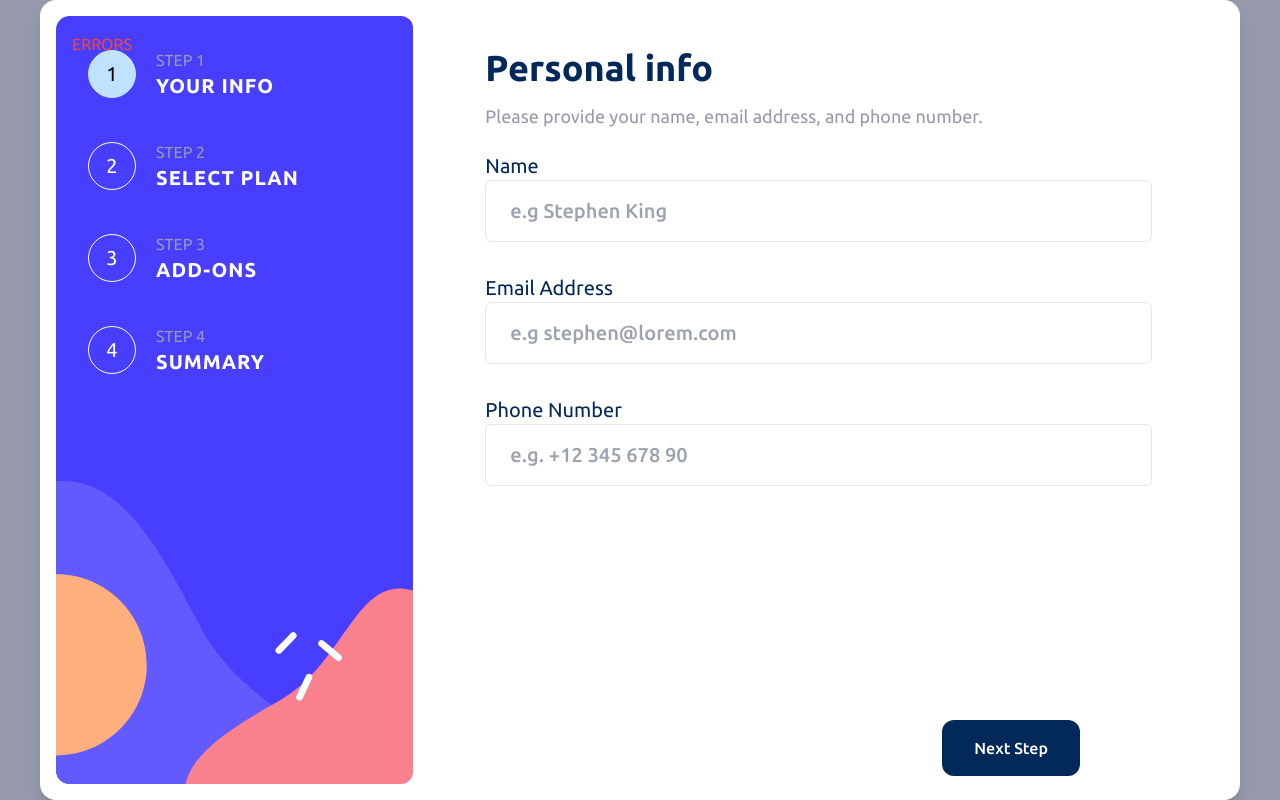
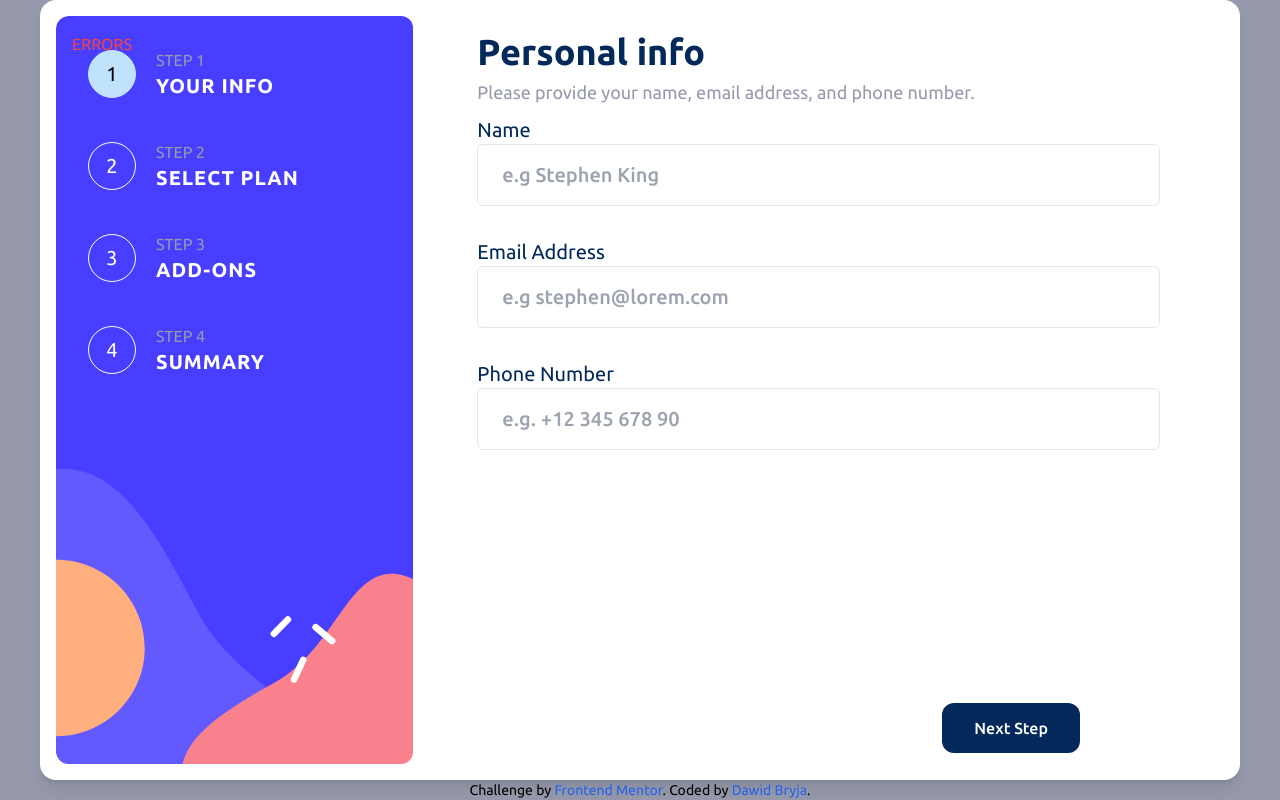
Before and after one commit to DBryja/multi-step-form, a React (Create React App) app: page / in a window 1280 px wide. Built offline with nearby package versions, Linux system fonts and the light colour scheme.

Commit message:
Add styling

```diff
--- a/src/App.tsx
+++ b/src/App.tsx
@@ -182,7 +182,12 @@ function App() {
             name="phone"
             key={key}
             control={control}
-            rules={{ required: true, minLength: 5, maxLength: 18, validate: { isPhoneNumber } }}
+            rules={{
+              required: true,
+              minLength: { value: 7, message: "Must be at least 7 characters" },
+              maxLength: { value: 18, message: "Max length is 18 characters" },
+              validate: { isPhoneNumber },
+            }}
             render={({ field: { onChange, onBlur } }) => (
               <TextInput
                 onChange={onChange}
@@ -291,6 +296,9 @@ function App() {
             )}
           />
         ),
+        (key) => (
+          <PayToggle key={key} name="payingMethod" handleChange={updatePayingMethod} payingMethod={data.payingMethod} />
+        ),
       ],
       menuItem: menuSteps[2],
     },
@@ -299,7 +307,8 @@ function App() {
       stepDesc: "Double-check everything looks OK before confirming.",
       fields: [
         (key) => (
-          <div key={key} className="flex flex-row justify-between">
+          <div className="bg-cgray-100 p-4 md:p-8 rounded-xl md:text-xl">
+            <div key={key} className="flex flex-row justify-between pb-2 md:pb-6">
               <div>
                 <p className="capitalize font-medium">
                   {data.plan} ({data.payingMethod})
@@ -309,30 +318,31 @@ function App() {
                     e.preventDefault();
                     updatePayingMethod();
                   }}
+                  className="underline decoration-2 text-cgray-400 transition-colors hover:text-cblue-600"
                 >
                   Change
                 </button>
               </div>
               <p>{printPricing(fieldValues.radioInputs[data.plan].price)}</p>
             </div>
-        ),
-        (key) => (
-          <div key={key}>
+
+            <div className="flex flex-col text-cgray-400 gap-3 md:gap-6 [&:has(div)]:border-t [&:has(div)]:pt-3 [&:has(div)]:md:pt-6">
               {Object.keys(data.addOns).map((addOn, index) =>
                 data.addOns[addOn as AddOns] ? (
                   <div key={index} className="flex flex-row justify-between">
                     {fieldValues.checkboxes[addOn].heading}
-                  <p>{printPricing(fieldValues.checkboxes[addOn].price)}</p>
+                    <p className="text-cblue-600">+{printPricing(fieldValues.checkboxes[addOn].price)}</p>
                   </div>
                 ) : (
                   ""
                 )
               )}
             </div>
+          </div>
         ),
         (key) => (
-          <div key={key} className="flex flex-row justify-between">
-            Total: <p>{printPricing(price)}</p>
+          <div key={key} className="flex flex-row justify-between px-4 text-cgray-400 text-l md:text-2xl">
+            Total: (per {isYearly ? "year" : "month"})<p className="text-cblue-700 font-bold">{printPricing(price)}</p>
           </div>
         ),
       ],
@@ -343,11 +353,11 @@ function App() {
   const onSubmit: SubmitHandler<IFormInput> = (data: any) => console.log(data);
 
   return (
-    <div className="min-h-screen flex flex-row justify-center items-center bg-cgray-400">
-      <div className="w-full max-md:min-h-screen md:p-4 md:h-screen md:max-h-[800px] md:max-w-[1200px] bg-white md:flex md:items-center md:rounded-2xl md:shadow-lg">
-        <div className="max-md:min-h-screen w-full grid max-md:grid-rows-[min-content_1fr_min-content] md:grid-cols-[1fr_2fr] md:grid-rows-[1fr_60px] md:h-full md:relative md:gap-x-12 md:pr-12">
+    <div className="h-screen flex flex-col justify-center items-center bg-cgray-400">
+      <div className="h-full w-full md:p-4 md:h-csreen md:max-h-[800px] md:max-w-[1200px] bg-white md:flex md:items-center md:rounded-2xl md:shadow-lg">
+        <div className="h-[calc(100%-20px)] md:w-full grid max-md:grid-rows-[min-content_1fr_min-content] md:grid-cols-[1fr_2fr] md:grid-rows-[1fr_60px] md:h-full md:relative md:gap-x-12 md:pr-12">
           <StepMenu menuSteps={menuSteps} onClick={goTo} currentStep={currentStep} />
-          <form onSubmit={handleSubmit(onSubmit)} id="form" className="relative max-md:max-h-[500px] transition">
+          <form onSubmit={handleSubmit(onSubmit)} id="form" className="relative max-md:max-h-[400px] transition">
             <FormPage step={steps[currentStep]} />
           </form>
           <ButtonsBar
@@ -362,6 +372,27 @@ function App() {
           </div>
         </div>
       </div>
+      <div className="text-sm align-center">
+        Challenge by{" "}
+        <a
+          href="https://www.frontendmentor.io?ref=challenge"
+          target="_blank"
+          className="text-blue-600"
+          rel="noopener noreferrer"
+        >
+          Frontend Mentor
+        </a>
+        . Coded by{" "}
+        <a
+          href="https://www.linkedin.com/in/dawid-bryja-898134249/"
+          target="_blank"
+          rel="noopener noreferrer"
+          className="text-blue-600"
+        >
+          Dawid Bryja
+        </a>
+        .
+      </div>
     </div>
   );
 }
--- a/src/components/FormPage.tsx
+++ b/src/components/FormPage.tsx
@@ -9,12 +9,12 @@ export default function FormPage({ step }: IFormPage) {
   const isPlan = step.menuItem.listpos === 1 && window.innerWidth > 768; //yes i know its a terrible way to handle this
   const classes = classNames("", {
     "md:h-full md:grid md:grid-cols-3 md:grid-rows-[250px_200px] md:gap-x-8": isPlan,
-    "flex flex-col gap-4 md:gap-8": !isPlan,
+    "flex flex-col gap-4 md:gap-8  w-full": !isPlan,
   });
   return (
-    <div className="relative -top-24 left-1/2 -translate-x-1/2 w-[90%] bg-white px-6 py-8 rounded-lg shadow-lg text-cblue-600 md:static md:translate-x-0 md:w-full md:shadow-none md:bg-transparent">
-      <h1 className="text-2xl font-bold mb-4 md:text-4xl">{step.stepName}</h1>
-      <p className="text-cgray-400 leading-6 text-lg mb-6 font-regular">{step.stepDesc}</p>
+    <div className="relative -top-24 left-1/2 -translate-x-1/2 w-[95%] bg-white p-4 pb-6 rounded-lg shadow-lg text-cblue-600 md:static md:translate-x-0 md:w-full md:shadow-none md:bg-transparent">
+      <h1 className="text-2xl font-bold mb-2 md:text-4xl">{step.stepName}</h1>
+      <p className="text-cgray-400 leading-6 text-lg mb-3 font-regular">{step.stepDesc}</p>
       <div className={classes}>{step.fields.map((inputFn, index) => inputFn(index))}</div>
     </div>
   );
--- a/src/components/inputs/ButtonsBar.tsx
+++ b/src/components/inputs/ButtonsBar.tsx
@@ -7,7 +7,7 @@ interface IButtonsBar {
 }
 export default function ButtonsBar({ currentStep, length, errors, back, next }: IButtonsBar) {
   return (
-    <div className="w-full pb-2 h-16 flex flex-row justify-between place-self-end px-8 md:px-24 font-medium">
+    <div className="w-full pb-2 h-16 flex flex-row justify-between place-self-end px-8 md:px-24 font-medium items-center">
       {currentStep === 0 ? (
         <div />
       ) : (
@@ -16,7 +16,7 @@ export default function ButtonsBar({ currentStep, length, errors, back, next }:
             e.preventDefault();
             back();
           }}
-          className="bg-cgray-200 px-8 rounded-xl cursor-pointer"
+          className="bg-cgray-200 h-[90%] px-8 rounded-xl cursor-pointer"
         >
           Go Back
         </button>
@@ -28,7 +28,7 @@ export default function ButtonsBar({ currentStep, length, errors, back, next }:
           value="Submit"
           onClick={() => console.log(errors)}
           form="form"
-          className="bg-cblue-700 px-8 text-white rounded-xl cursor-pointer transition-opacity hover:opacity-95"
+          className="bg-cblue-700 h-[90%] px-8 text-white rounded-xl cursor-pointer transition-opacity hover:opacity-95"
         />
       ) : (
         <button
@@ -36,7 +36,7 @@ export default function ButtonsBar({ currentStep, length, errors, back, next }:
             e.preventDefault();
             next();
           }}
-          className="bg-cblue-600 px-8 text-white rounded-xl transition-opacity hover:opacity-95"
+          className="bg-cblue-600 h-[90%] px-8 text-white rounded-xl transition-opacity hover:opacity-95"
         >
           Next Step
         </button>
--- a/src/components/inputs/PayToggle.tsx
+++ b/src/components/inputs/PayToggle.tsx
@@ -22,11 +22,11 @@ export default function PayToggle({ name, payingMethod, handleChange }: IPayTogg
     handleChange?.();
   };
   return (
-    <div className="flex justify-center items-center md:col-span-3 md:w-80 md:justify-self-center md:scale-110 ">
+    <div className="flex justify-center items-center md:col-span-3 md:w-80 md:justify-self-center md:self-center md:scale-110">
       <input type="checkbox" id={name} name={name} onChange={onChange} className="hidden" />
       <label
         htmlFor={name}
-        className="flex flex-row w-full justify-evenly [&>p]:leading-8 md:cursor-pointer md:bg-cgray-200 py-4 rounded-xl [&>*]:pointer-events-none"
+        className="flex flex-row w-full justify-evenly [&>p]:leading-8 md:cursor-pointer md:bg-cgray-200 md:py-4 md:px-8 rounded-xl [&>*]:pointer-events-none"
       >
         <p className={leftClasses}>Monthly</p>
         <Toggle isActive={isActive} />
--- a/src/components/inputs/RadioInput.tsx
+++ b/src/components/inputs/RadioInput.tsx
@@ -27,7 +27,7 @@ export default function RadioInput({
 }: IRadioInput) {
   const isChecked = currentPlan === label;
   const classes = classNames(
-    "w-full h-full flex max-md:flex-row p-4 border rounded-2xl gap-4 transition-all duration-300 cursor-pointer [&>*]:pointer-events-none md:flex-col md:gap-8",
+    "w-full h-full flex max-md:flex-row py-2 px-4 border rounded-2xl gap-4 transition-all duration-300 cursor-pointer [&>*]:pointer-events-none md:flex-col md:gap-8",
     {
       "border-cgray-300": !isChecked,
       "bg-cgray-200": isChecked,
--- a/src/utils/validators.ts
+++ b/src/utils/validators.ts
@@ -3,13 +3,10 @@ export const required = { value: true, message: "This field is required" };
 export function minmaxLen(value: string, max: number, min: number = 0) {
   return !(value.length > max) && !(value.length < min);
 }
-// export function isEmail(value: string) {
-//   return value.includes("@") && !value.includes(" ");
-// }
 export const isEmail = (value: string) =>
   value.includes("@") && !value.includes(" ") ? true : "Input value must be a proper email address";
 
 export const isPhoneNumber = (value: string) => {
-  let regex = /[0-9]-+ /;
+  let regex = /^[0-9\s+-]+$/;
   return regex.test(value) ? true : "Phone number can contain only numbers and '- +' symbols";
 };
```
Lines whose indentation alone changed are shown as unchanged.
